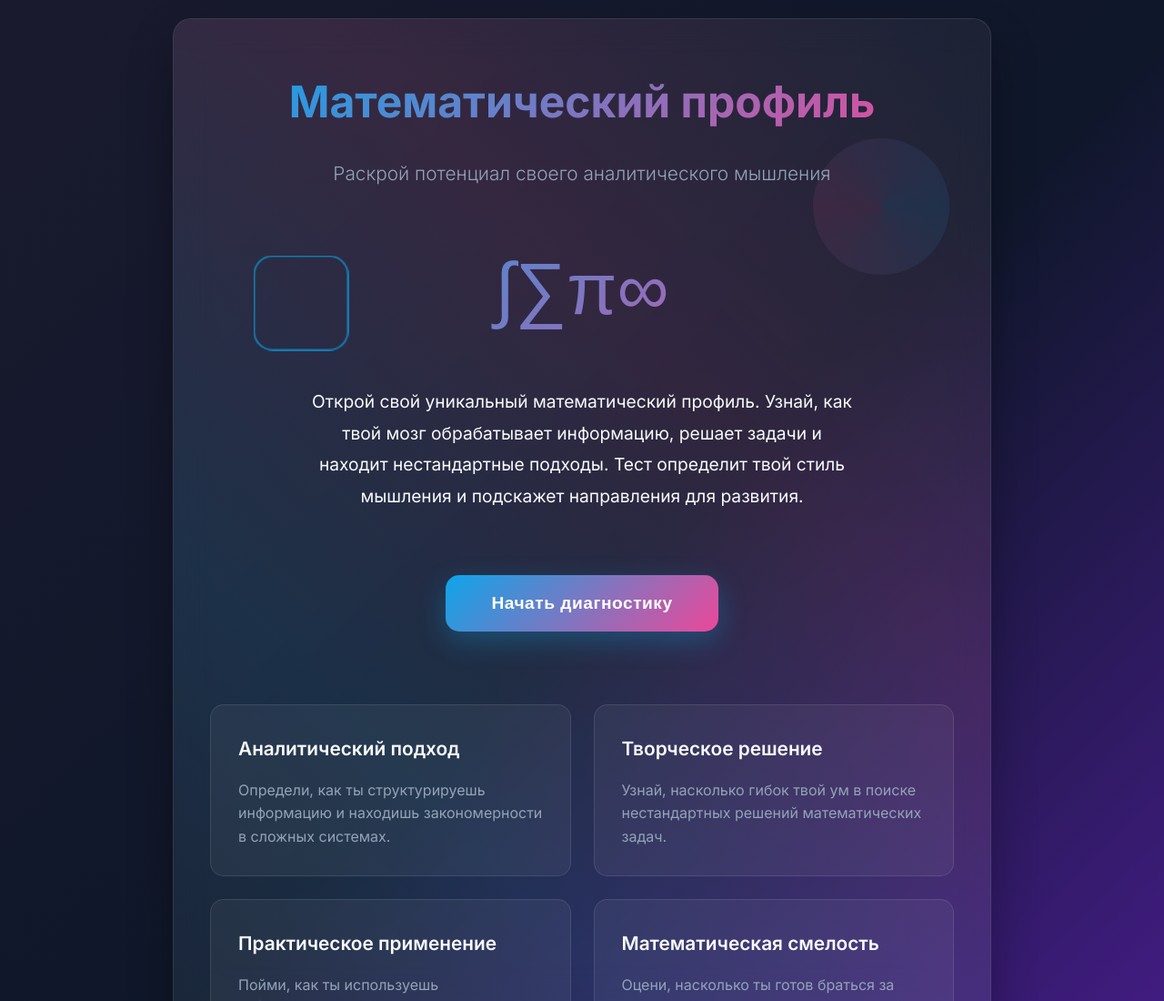
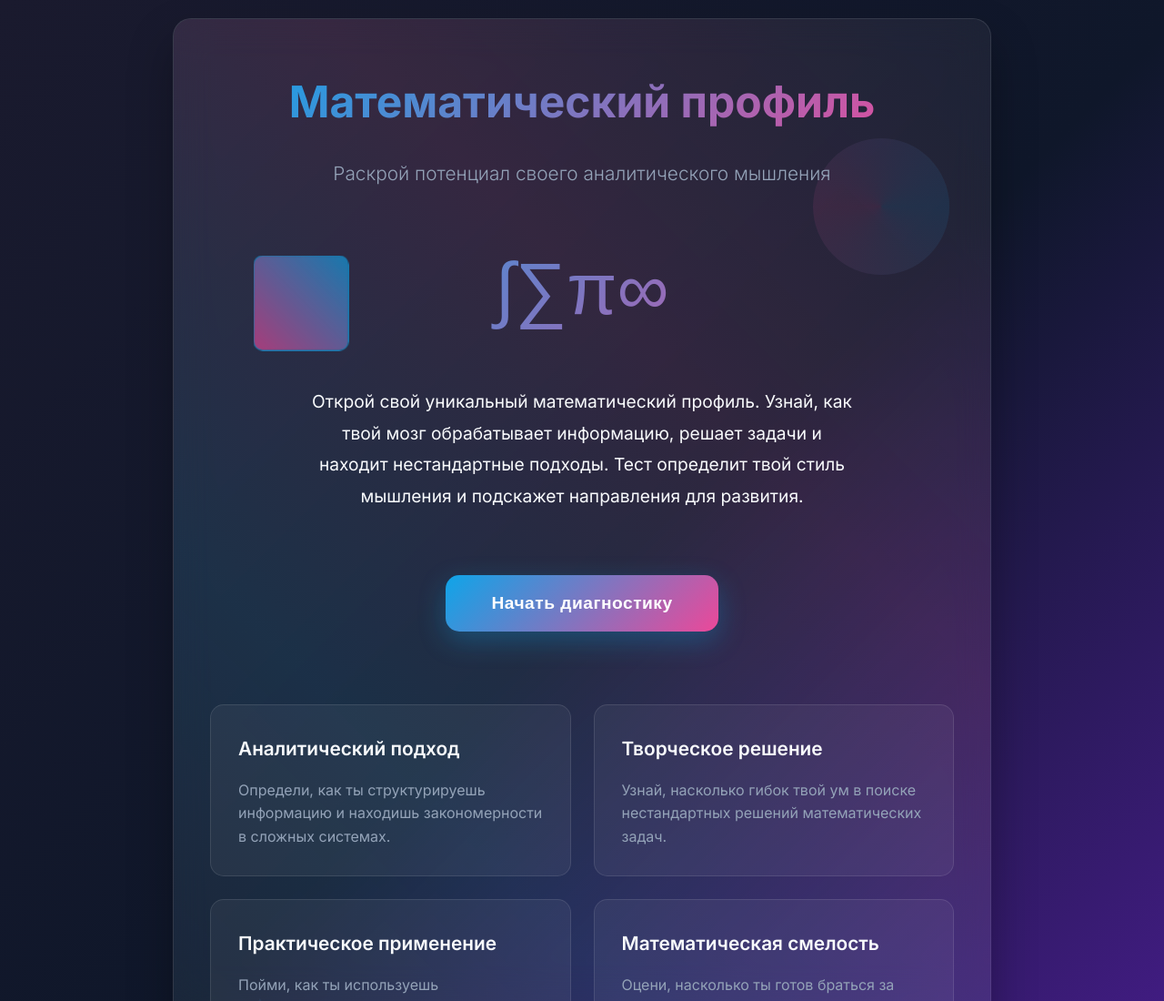
Before and after one commit to olyasharik31132004-lang/MathPRof, a plain HTML site: page index.html in a window 1280 px wide. Shown: the top 1100 px of the page at 91% size. Drawn offline with Linux system fonts and the light colour scheme.

Commit message:
Update index.html

```diff
--- a/index.html
+++ b/index.html
@@ -88,8 +88,9 @@
             left: 10%;
             width: 100px;
             height: 100px;
-            border: 2px solid var(--electric-blue);
-            border-radius: 20px;
+            border: 1px solid var(--electric-blue);
+            border-radius: 10px;
+            background: linear-gradient(45deg, var(--neon-pink), var(--electric-blue));
             animation: pulse 4s ease-in-out infinite;
         }
 
```
